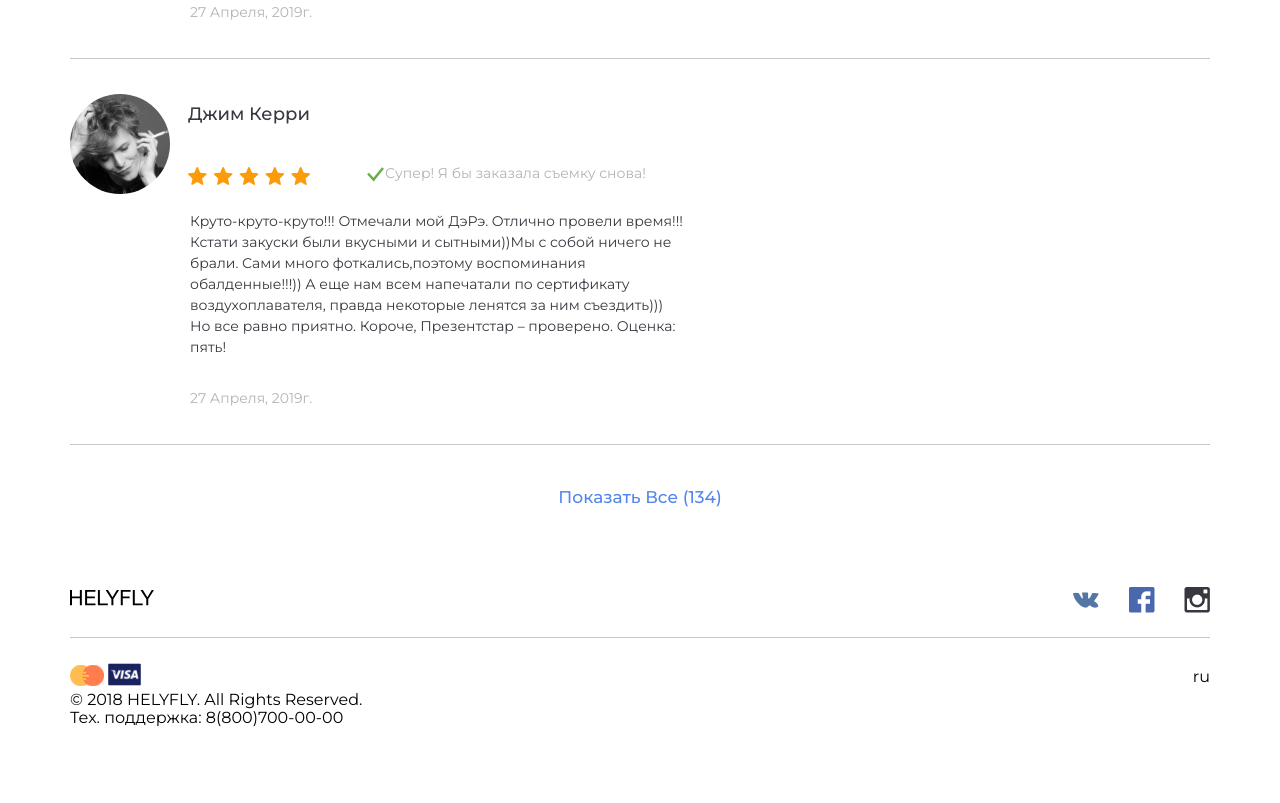
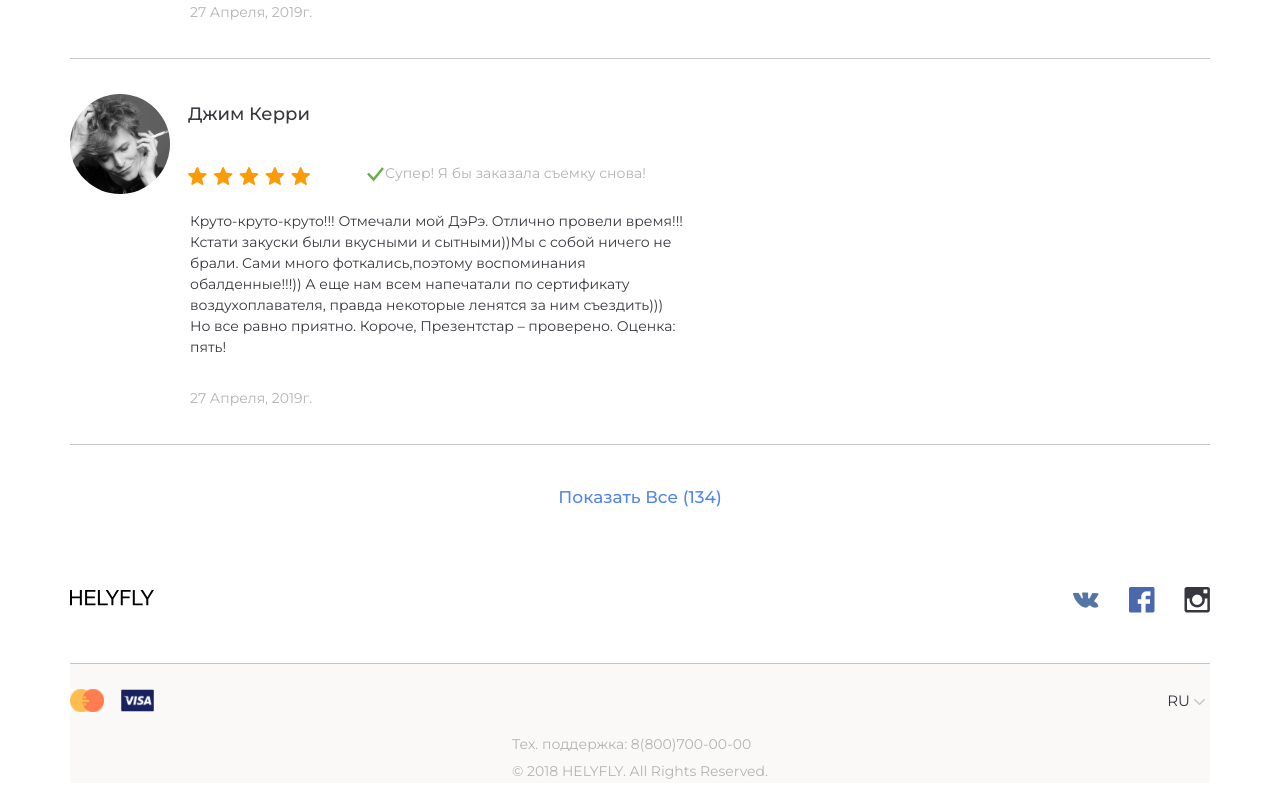
Before and after one commit to ladudasha/HelyFly, a website: page src/index.html in a window 1280 px wide. Shown: the part 4676-5479 px from the top of the page. Before the commit the page ends 5423 px from the top, so only its background shows below. Drawn offline with nearby package versions, Linux system fonts and the light colour scheme; files that its build step writes are made by us from their sources; files whose address does not match are found by name.

Commit message:
footer one

```diff
--- a/src/assets/scss/layout/_footer.scss
+++ b/src/assets/scss/layout/_footer.scss
@@ -6,6 +6,9 @@
     }
     &__top {
         margin-bottom: 24px;
+        @include media (xs) {
+            margin-bottom: 50px;
+        }
     }
     &__block-icons {
         display: flex;
@@ -21,15 +24,49 @@
     &__bottom {
         padding-top: 25px;
         border-top: 1px solid #C7C7C7;
-        ;
+        @include media (xs) {
+            background-color: #FAF9F8;
+        }
     }
     &__grid {
         display: grid;
-        grid-template-columns: repea(2, 1fr);
+        grid-template-columns: repeat(2, 1fr);
+        grid-template-rows: repeat(2, 1fr);
     }
     &__block {
         display: flex;
         align-items: center;
         justify-content: space-between;
+        grid-area: 1/1/2/3;
+        margin-bottom: 24px;
+    }
+    &__pay {
+        display: flex;
+    }
+    &__lang {
+        @include text(15px, 400, 18px, $secondaryColor);
+        position: relative;
+        margin-right: 20px;
+    }
+    &__lang::after {
+        content: "";
+        background-image: url(../images/photocards/arrow.svg);
+        display: block;
+        width: 11px;
+        height: 6px;
+        position: absolute;
+        top: 7px;
+        right: -15px;
+    }
+    &__pay-card {
+        margin-right: 17px;
+    }
+    &__content {
+        grid-area: 2/1/3/3;
+        @include text(14px, 400, 17px, $textColor);
+        margin: 0 auto;
+    }
+    &__number {
+        margin-bottom: 10px;
     }
 }
--- a/src/index.html
+++ b/src/index.html
@@ -495,19 +495,19 @@
 
                     <div class="footer__block">
                         <div class="footer__pay">
-                            <img src="./assets/images/footer/MC.jpg" alt="MC">
-                            <img src="./assets/images/footer/VISA.jpg" alt="visa">
+                            <img class="footer__pay-card" src="./assets/images/footer/MC.jpg" alt="MC">
+                            <img class="footer__pay-visa" src="./assets/images/footer/VISA.jpg" alt="visa">
                         </div>
 
 
-                        <span class="footer__lang">ru</span>
+                        <span class="footer__lang">RU</span>
 
                     </div>
 
 
-                    <div class="footer__text">
-                        <p class="footer__text-one">© 2018 HELYFLY. All Rights Reserved.</p>
-                        <p class="footer__text-two">Тех. поддержка: 8(800)700-00-00</p>
+                    <div class="footer__content">
+                        <p class="footer__number">Тех. поддержка: 8(800)700-00-00</p>
+                        <p class="footer__text">© 2018 HELYFLY. All Rights Reserved.</p>
                     </div>
 
                 </div>
```
Also changed, not shown: dist/assets/css/style.css, dist/assets/css/style.min.css, dist/index.html, 1 other file.
